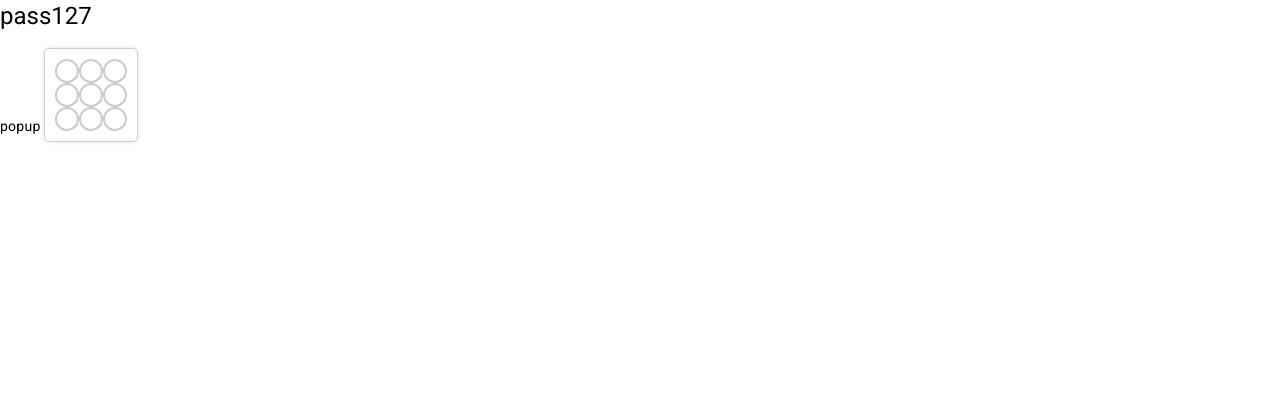
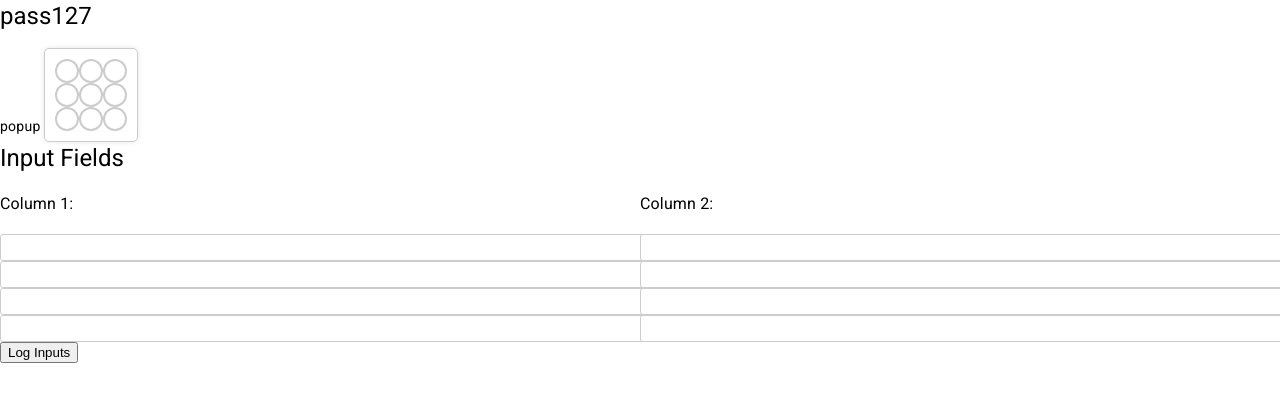
Before and after one commit to kofolmarko/pass127, an Angular app: page / in a window 1280 px wide. Shown: the top 402 px of the page. Built offline with nearby package versions, Linux system fonts and the light colour scheme.

Commit message:
add(popups): added outputs to main popup component

```diff
--- a/src/app/components/popup/popup.component.html
+++ b/src/app/components/popup/popup.component.html
@@ -1,2 +1,3 @@
 popup
 <app-pattern (onComplete)="addPattern($event)"></app-pattern>
+<app-textgrid (onComplete)="addTextGrid($event)"></app-textgrid>
--- a/src/app/components/popup/popup.component.ts
+++ b/src/app/components/popup/popup.component.ts
@@ -15,6 +15,10 @@ export class PopupComponent {
 		console.log(pattern)
 	}
 
+	addTextGrid(inputs: any) {
+		console.log(inputs)
+	}
+
 	getHashedValue(): void {
 		this.password = this.hashService.hash('input params');
 	}
--- a/src/app/components/textgrid/textgrid.component.html
+++ b/src/app/components/textgrid/textgrid.component.html
@@ -2,21 +2,21 @@
 <div>
 	<h1>Input Fields</h1>
 	<div>
-      <div style="float: left; width: 50%;">
+		<div style="float: left; width: 50%">
 			<h3>Column 1:</h3>
 			<input type="text" [(ngModel)]="inputFields[0]" />
 			<input type="text" [(ngModel)]="inputFields[1]" />
 			<input type="text" [(ngModel)]="inputFields[2]" />
 			<input type="text" [(ngModel)]="inputFields[3]" />
 		</div>
-      <div style="float: left; width: 50%;">
+		<div style="float: left; width: 50%">
 			<h3>Column 2:</h3>
 			<input type="text" [(ngModel)]="inputFields[4]" />
 			<input type="text" [(ngModel)]="inputFields[5]" />
 			<input type="text" [(ngModel)]="inputFields[6]" />
 			<input type="text" [(ngModel)]="inputFields[7]" />
 		</div>
-      <div style="clear: both;"></div>
+		<div style="clear: both"></div>
 	</div>
 	<button (click)="logInputs()">Log Inputs</button>
 </div>
--- a/src/app/components/textgrid/textgrid.component.ts
+++ b/src/app/components/textgrid/textgrid.component.ts
@@ -1,4 +1,4 @@
-import { Component } from '@angular/core';
+import { Component, EventEmitter, Output } from '@angular/core';
 
 @Component({
 	selector: 'app-textgrid',
@@ -8,7 +8,9 @@ import { Component } from '@angular/core';
 export class TextgridComponent {
 	inputFields: string[] = ['', '', '', '', '', '', '', ''];
 
-  logInputs() {
-    console.log(this.inputFields);
-  }
+	@Output() onComplete = new EventEmitter<string[]>();
+
+	logInputs() {
+		this.onComplete.emit(this.inputFields);
+	}
 }
```
Lines whose indentation alone changed are shown as unchanged.
